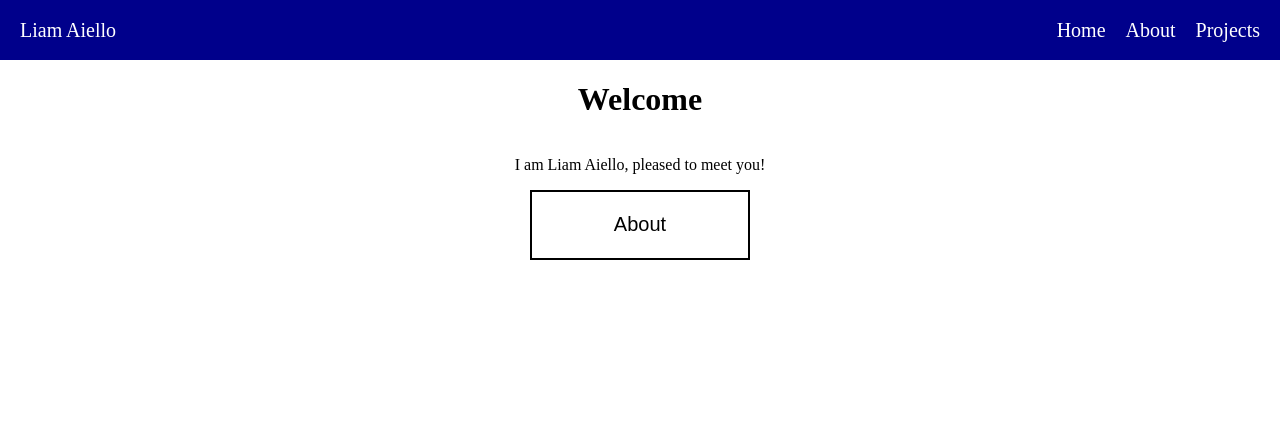
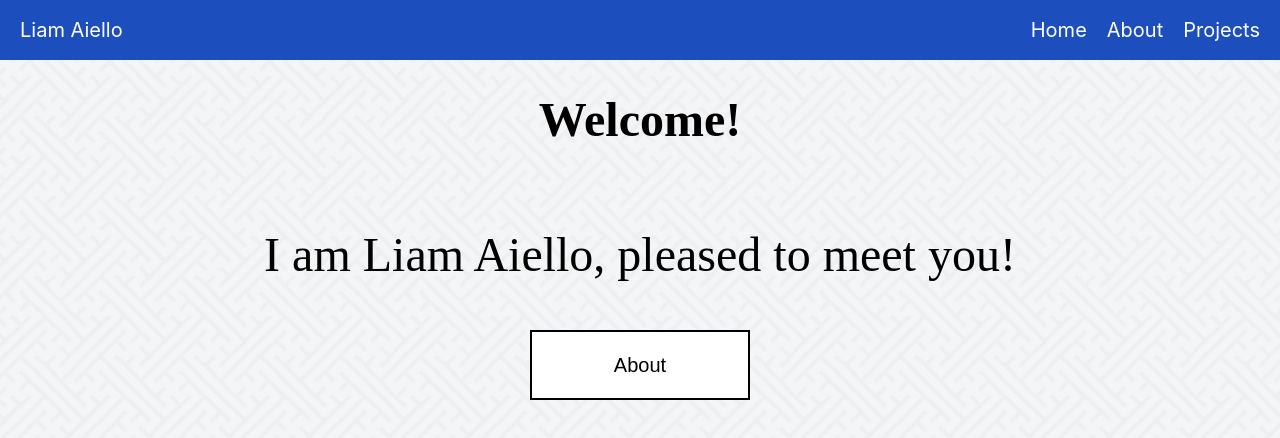
Before and after one commit to aiello99/personal_website, a Next.js app: page / in a window 1280 px wide. Shown: the top 438 px of the page. Built offline with nearby package versions, Linux system fonts and the light colour scheme.

Commit message:
Add new CSS to NavBar and global background.

```diff
--- a/pages/index.jsx
+++ b/pages/index.jsx
@@ -4,7 +4,7 @@ import styles from '../styles/home.module.css';
 const home = () => {
   return(
   <div className={styles.home}>
-    <h1>Welcome</h1>
+    <h1>Welcome!</h1>
     <p>I am Liam Aiello, pleased to meet you!</p>
     <Button path="about">About</Button>
   </div>
--- a/styles/globals.css
+++ b/styles/globals.css
@@ -3,6 +3,7 @@ html{
 }
 
 body{
+    background: url('../public/sayagata-400px.png'); /*Background courtesy of toptal.*/
     padding: 0;
     margin: 0;
 }
--- a/styles/home.module.css
+++ b/styles/home.module.css
@@ -6,3 +6,12 @@
     justify-content: center;
     align-items: center;
 }
+
+
+.home h1{
+    font-size: 48px;
+}
+
+.home p{
+    font-size: 48px;
+}
--- a/styles/navbar.module.css
+++ b/styles/navbar.module.css
@@ -1,9 +1,10 @@
 .navbar {
-    background-color:darkblue;
+    background-color:#1c4fbd;
     height: 60px;
     padding: 0px 10px;
     display: flex;
     align-items: center;
+    font-family: -apple-system, BlinkMacSystemFont, 'Segoe UI', Roboto, Oxygen, Ubuntu, Cantarell, 'Open Sans', 'Helvetica Neue', sans-serif;
 }
 
 .navbar a {
@@ -13,6 +14,10 @@
     font-size: 20px;
 }
 
+.navbar a:hover{
+    color:dodgerblue
+}
+
 .logolink {
     flex-grow: 1;
 }
```
Also changed, not shown: public/sayagata-400px.png (added).
